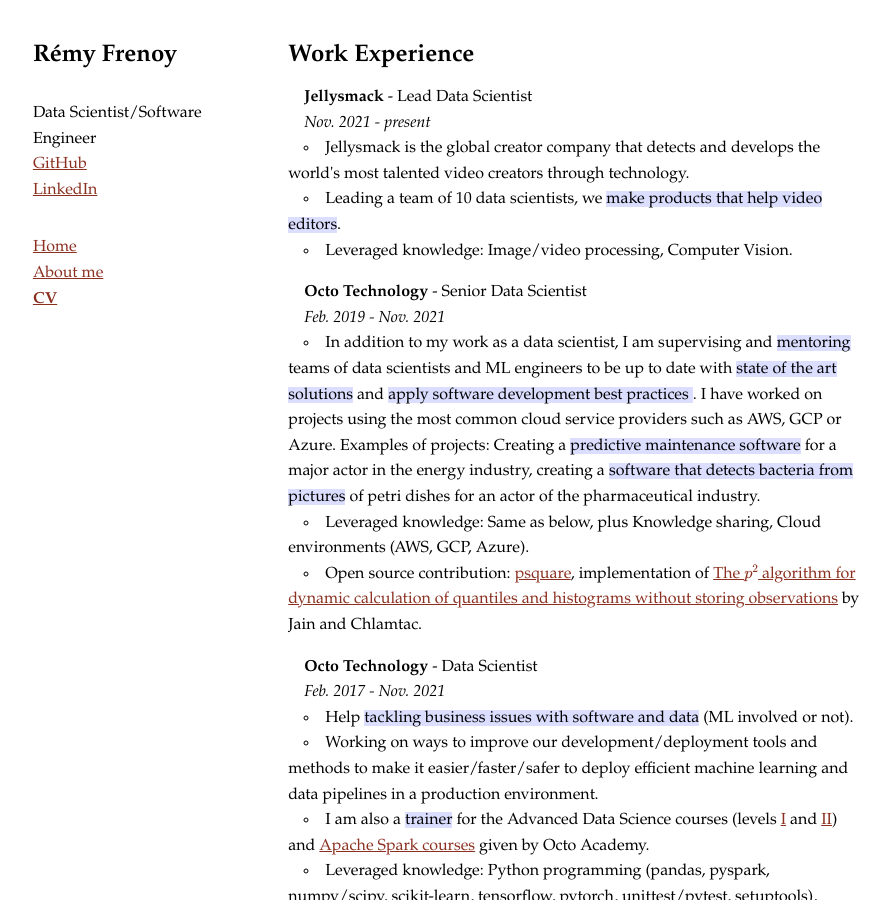
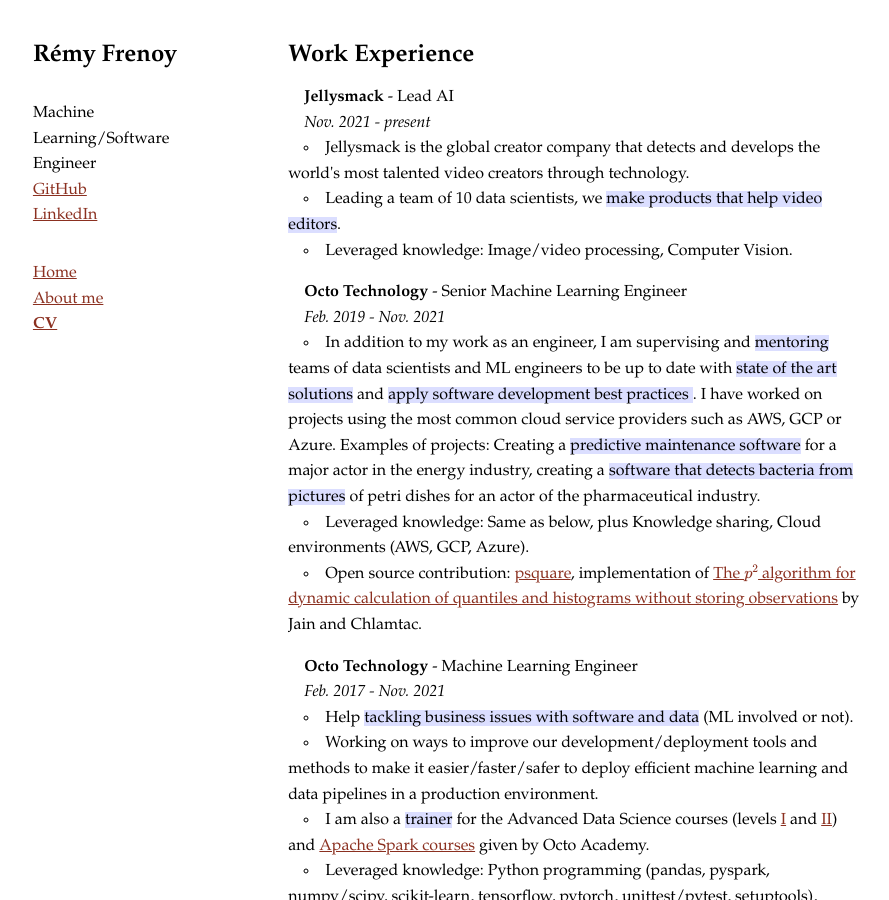
Before and after one commit to rfrenoy/rfrenoy.github.io, a Jekyll site: the page built from cv.html, in a window 1280 px wide and 900 px high. Shown: the whole window, without its empty margins (177-1066 px from the left). Built offline with Jekyll 4.4.1, drawn with Linux system fonts in a browser that asks for light colours; nearby versions of some CDN libraries.

Commit message:
update infos

```diff
--- a/_includes/header.html
+++ b/_includes/header.html
@@ -1,7 +1,7 @@
 <header>
     <div>
         <h1>Rémy Frenoy</h1>
-        <p>Data Scientist/Software Engineer</p>
+        <p>Machine Learning/Software Engineer</p>
         <p><a href="https://www.github.com/rfrenoy">GitHub</a></p>
         <p><a href="https://www.linkedin.com/in/rfrenoy/">LinkedIn</a></p>
     </div>
--- a/_layouts/post.html
+++ b/_layouts/post.html
@@ -2,6 +2,6 @@
 layout: default
 ---
 <h2>{{ page.title }}</h1>
-<p>{{ page.date | date_to_string }} - {{ page.author }}</p>
+<!-- <p>{{ page.date | date_to_string }} - {{ page.author }}</p> -->
 
 {{ content }}
--- a/_posts/2022-01-12-why-this-blog.markdown
+++ b/_posts/2022-06-28-why-this-blog copy.markdown
@@ -1,7 +1,7 @@
 ---
 layout: post
 title:  Why this blog?
-date:   2022-01-12
+date:   2022-06-28
 categories: introduction
 excerpt_separator: <!-- excerpt-end -->
 ---
--- a/about.html
+++ b/about.html
@@ -5,7 +5,7 @@
 <section>
     <h2>About me</h2>
     <p>
-        I am a data scientist and software engineer based in Paris. I am interested in all topics around data, machine
+        I am a machine learning and software engineer based in Paris. I am interested in all topics around data, machine
         learning, software development and computer science in general.
     </p>
 </section>
@@ -13,6 +13,9 @@
 
     <h2>Latest news</h2>
     <ul>
+        <li>
+            Started contributing to <a href="https://github.com/NannyML/nannyml">NannyML</a>. NannyML is an open-source python library that allows you to estimate post-deployment model performance (without access to targets), detect data drift, and intelligently link data drift alerts back to changes in model performance.
+        </li>
         <li>
             Joined Jellysmack as a lead data scientist.
         </li>
--- a/cv.html
+++ b/cv.html
@@ -7,7 +7,7 @@
     <h2>Work Experience</h2>
     <ul>
         <li>
-            <p><strong>Jellysmack</strong> - Lead Data Scientist</p>
+            <p><strong>Jellysmack</strong> - Lead AI</p>
             <p><i>Nov. 2021 - present</i></p>
             <p>
             <ul>
@@ -25,13 +25,13 @@
             </p>
         </li>
         <li>
-            <p><strong>Octo Technology</strong> - Senior Data Scientist</p>
+            <p><strong>Octo Technology</strong> - Senior Machine Learning Engineer</p>
             <p><i>Feb. 2019 - Nov. 2021</i></p>
             <p>
             <ul>
                 <li>
 
-                    In addition to my work as a data scientist, I am supervising and <em>mentoring</em> teams of data
+                    In addition to my work as an engineer, I am supervising and <em>mentoring</em> teams of data
                     scientists
                     and
                     ML engineers to be up to date with <em>state of the art solutions</em> and <em> apply software
@@ -55,7 +55,7 @@
             </ul>
         </li>
         <li>
-            <p><strong>Octo Technology</strong> - Data Scientist</p>
+            <p><strong>Octo Technology</strong> - Machine Learning Engineer</p>
             <p><i>Feb. 2017 - Nov. 2021</i></p>
             <p>
             <ul>
```
